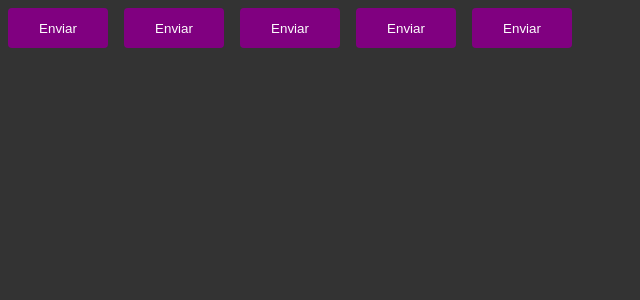
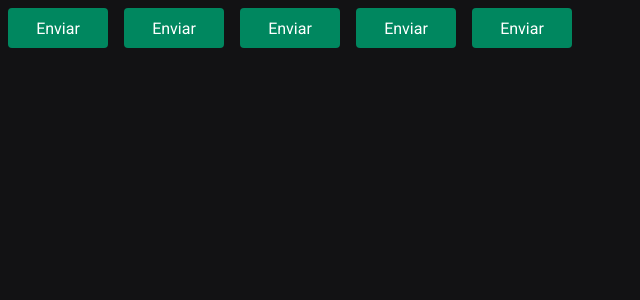
Before and after one commit to carlos3duardo/ignite-timer, a React (Vite) app: page / in a window 1280 px wide. Shown: the top 300 px of the page, without its empty margins (0-640 px from the left). Built offline with nearby package versions, Linux system fonts and the light colour scheme.

Commit message:
Definindo cores e fontes

```diff
--- a/index.html
+++ b/index.html
@@ -2,7 +2,12 @@
 <html lang="pt_BR">
   <head>
     <meta charset="UTF-8" />
+
+    <link rel="preconnect" href="https://fonts.googleapis.com" />
+    <link rel="preconnect" href="https://fonts.gstatic.com" crossorigin />
+
     <meta name="viewport" content="width=device-width, initial-scale=1.0" />
+    <link href="https://fonts.googleapis.com/css2?family=Roboto+Mono:wght@700&family=Roboto:wght@400;700&display=swap" rel="stylesheet" />
     <title>Ignite Timer</title>
   </head>
   <body>
--- a/src/components/Button.styles.ts
+++ b/src/components/Button.styles.ts
@@ -21,10 +21,6 @@
   border: 0;
   margin: 8px;
 
-  background-color: ${props => props.theme.primary};
+  background-color: ${props => props.theme['green-500']};
   color: ${props => props.theme.white};
-
-  /* ${props => {
-    return `background-color: ${buttonSchemes[props.scheme]}`
-  }} */
 `
--- a/src/styles/themes/default.ts
+++ b/src/styles/themes/default.ts
@@ -1,5 +1,21 @@
 export const defaultTheme = {
-    white: '#fdfdfd',
-    primary: 'purple',
-    secondary: 'orange'
-}
+    white: '#FFF',
+
+    'gray-100': '#E1E1E6',
+    'gray-300': '#C4C4CC',
+    'gray-400': '#8D8D99',
+    'gray-500': '#7C7C8A',
+    'gray-600': '#323238',
+    'gray-700': '#29292E',
+    'gray-800': '#202024',
+    'gray-900': '#121214',
+
+    'green-300': '#00B37E',
+    'green-500': '#00875F',
+    'green-700': '#015F43',
+
+    'red-500': '#AB222E',
+    'red-700': '#7A1921',
+
+    'yellow-500': '#FBA94C',
+  }
--- a/src/styles/themes/global.ts
+++ b/src/styles/themes/global.ts
@@ -7,8 +7,19 @@
     box-sizing: border-box;
   }
 
+  :focus {
+    outline: 0;
+    box-shadow: 0 0 0 2px ${props => props.theme['green-300']};
+  }
+
   body {
-    background: #333;
-    color: #fcfcfc;
+    background: ${props => props.theme['gray-900']};
+    color: ${props => props.theme['gray-300']};
+  }
+
+  body, input, textarea, button {
+    font-family: 'Roboto', sans-serif;
+    font-weight: 400;
+    font-size: 1rem;
   }
 `
```
